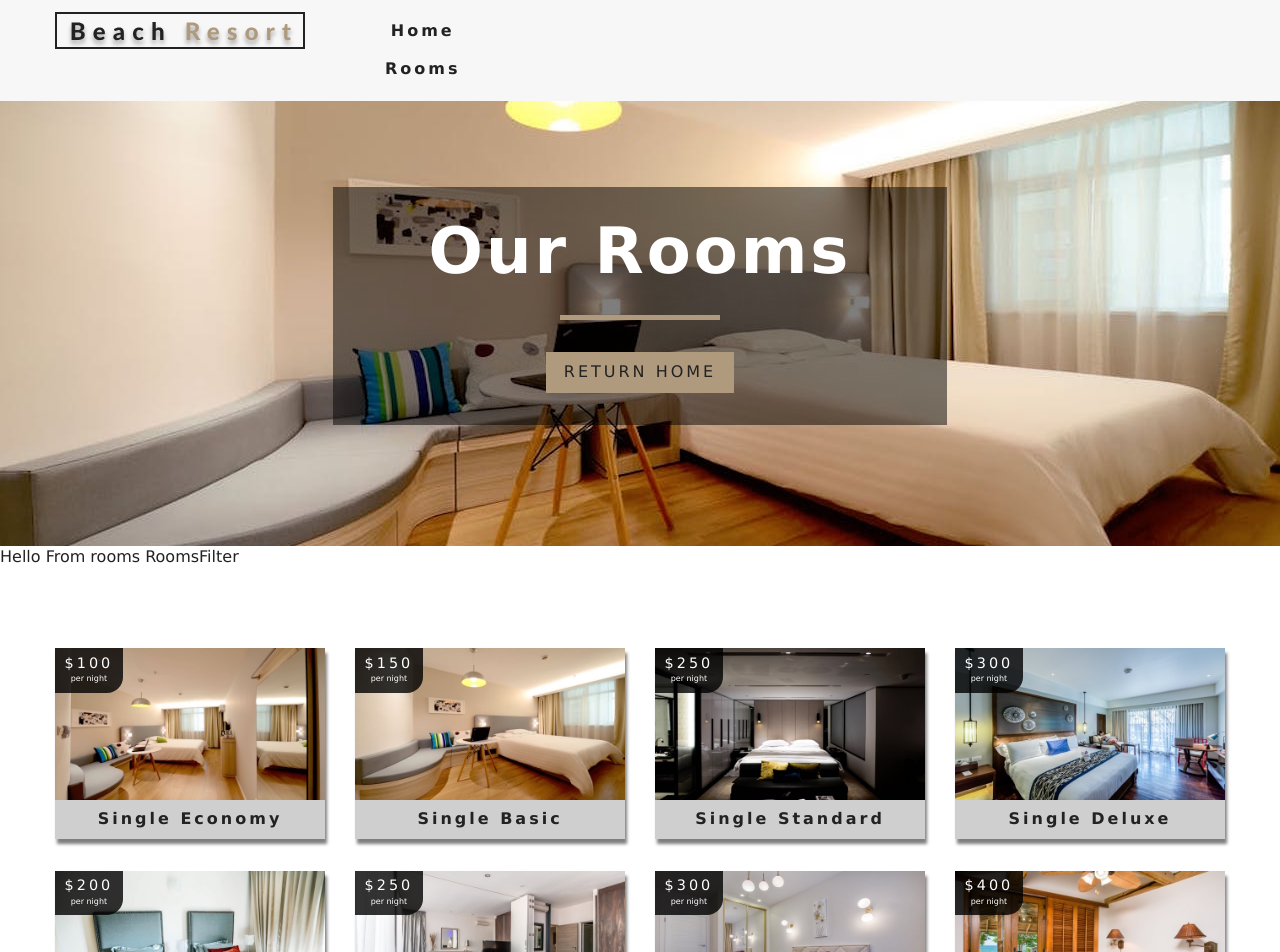
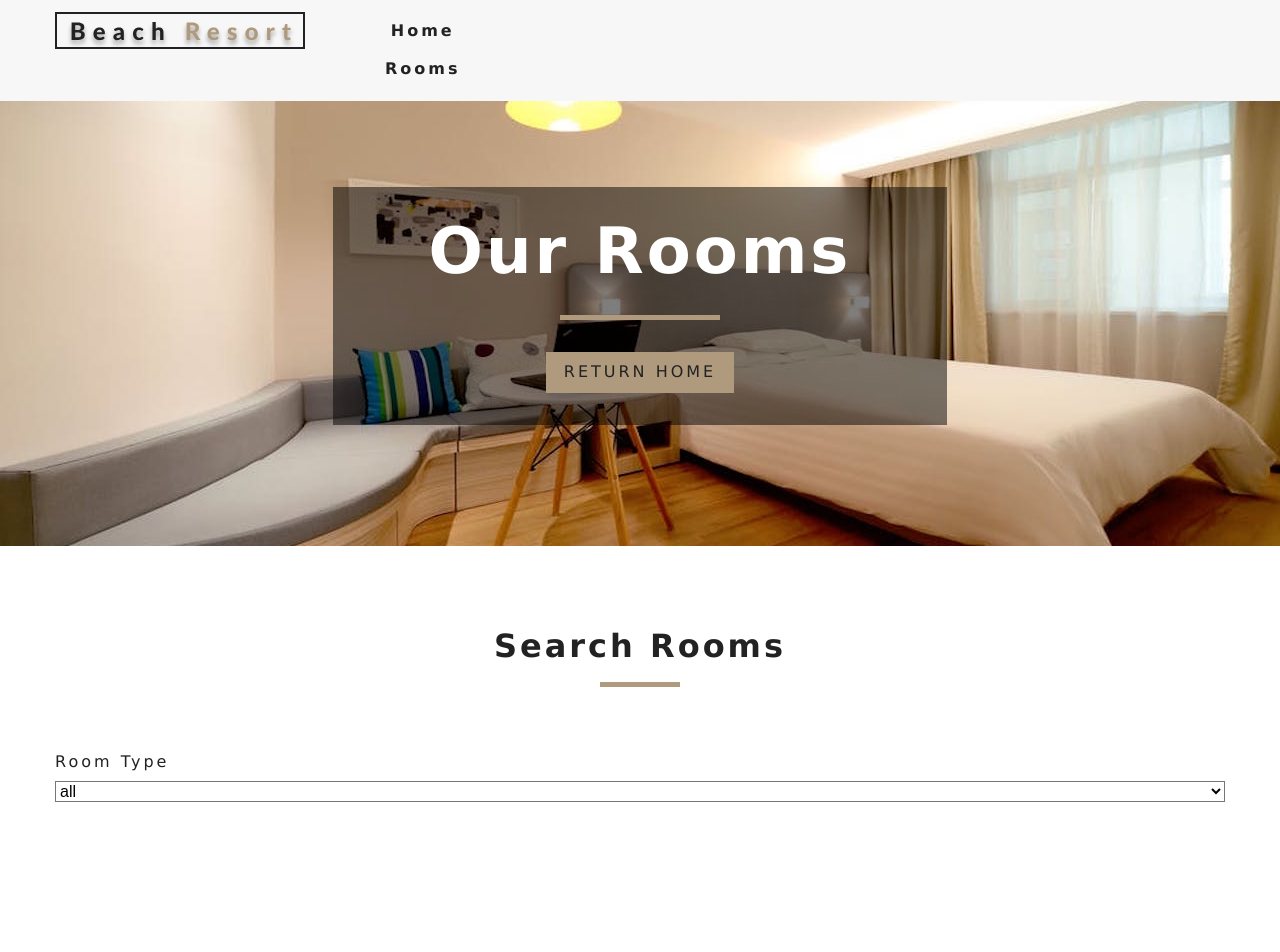
Before and after one commit to matthewlee07/Beach-Resort, a React (Create React App) app: page /rooms in a window 1280 px wide. Shown: the top 952 px of the page. Built offline with nearby package versions, Linux system fonts and the light colour scheme.

Commit message:
filter types of rooms

```diff
--- a/src/components/RoomFilter.js
+++ b/src/components/RoomFilter.js
@@ -1,7 +1,56 @@
 import React from "react";
+import { useContext } from "react";
+import { RoomContext } from "../context";
+import Title from "../components/Title";
 
-function RoomsFilter() {
-  return <div>Hello From rooms RoomsFilter</div>;
+const getUnique = (items, value) => {
+  return [...new Set(items.map(item => item[value]))];
+};
+
+function RoomsFilter({ rooms }) {
+  const context = useContext(RoomContext);
+  const {
+    handleChange,
+    type,
+    capacity,
+    price,
+    minPrice,
+    maxPrice,
+    minSize,
+    maxSize,
+    breakfast,
+    pets
+  } = context;
+
+  let types = getUnique(rooms, "type");
+  types = ["all", ...types];
+  types = types.map((item, index) => {
+    return (
+      <option value={item} key={index}>
+        {item}
+      </option>
+    );
+  });
+
+  return (
+    <section className="filter-container">
+      <Title title="search rooms" />
+      <form action="" className="filter-form">
+        <div className="form-group">
+          <label htmlFor="type">room type</label>
+          <select
+            name="type"
+            id="type"
+            value={type}
+            className="form-control"
+            onChange={handleChange}
+          >
+            {types}
+          </select>
+        </div>
+      </form>
+    </section>
+  );
 }
 
 export default RoomsFilter;
--- a/src/context.js
+++ b/src/context.js
@@ -8,17 +8,32 @@
     rooms: [],
     sortedRooms: [],
     featuredRooms: [],
-    loading: true
+    loading: true,
+    type: "all",
+    capacity: 1,
+    price: 0,
+    minPrice: 0,
+    maxPrice: 0,
+    minSize: 0,
+    maxSize: 0,
+    breakfast: false,
+    pets: false
   };
 
   componentDidMount() {
     let rooms = this.formatData(items);
     let featuredRooms = rooms.filter(room => room.featured === true);
+    let maxPrice = Math.max(...rooms.map(item => item.price));
+    let maxSize = Math.max(...rooms.map(item => item.size));
+
     this.setState({
       rooms,
       sortedRooms: rooms,
       featuredRooms,
-      loading: false
+      loading: false,
+      price: maxPrice,
+      maxPrice,
+      maxSize
     });
   }
 
@@ -38,9 +53,49 @@
     return room;
   };
 
+  handleChange = event => {
+    const target = event.target;
+    const value = event.type === "checkbox" ? target.checked : target.value;
+    const name = event.target.name;
+
+    this.setState(
+      {
+        [name]: value
+      },
+      this.filterRooms
+    );
+  };
+
+  filterRooms = () => {
+    let {
+      rooms,
+      type,
+      capacity,
+      price,
+      minSize,
+      maxSize,
+      breakfast,
+      pets
+    } = this.state;
+
+    let tempRooms = [...rooms];
+    if (type !== "all") {
+      tempRooms = tempRooms.filter(room => room.type === type);
+    }
+    this.setState({
+      sortedRooms: tempRooms
+    });
+  };
+
   render() {
     return (
-      <RoomContext.Provider value={{ ...this.state, getRoom: this.getRoom }}>
+      <RoomContext.Provider
+        value={{
+          ...this.state,
+          getRoom: this.getRoom,
+          handleChange: this.handleChange
+        }}
+      >
         {this.props.children}
       </RoomContext.Provider>
     );
```
